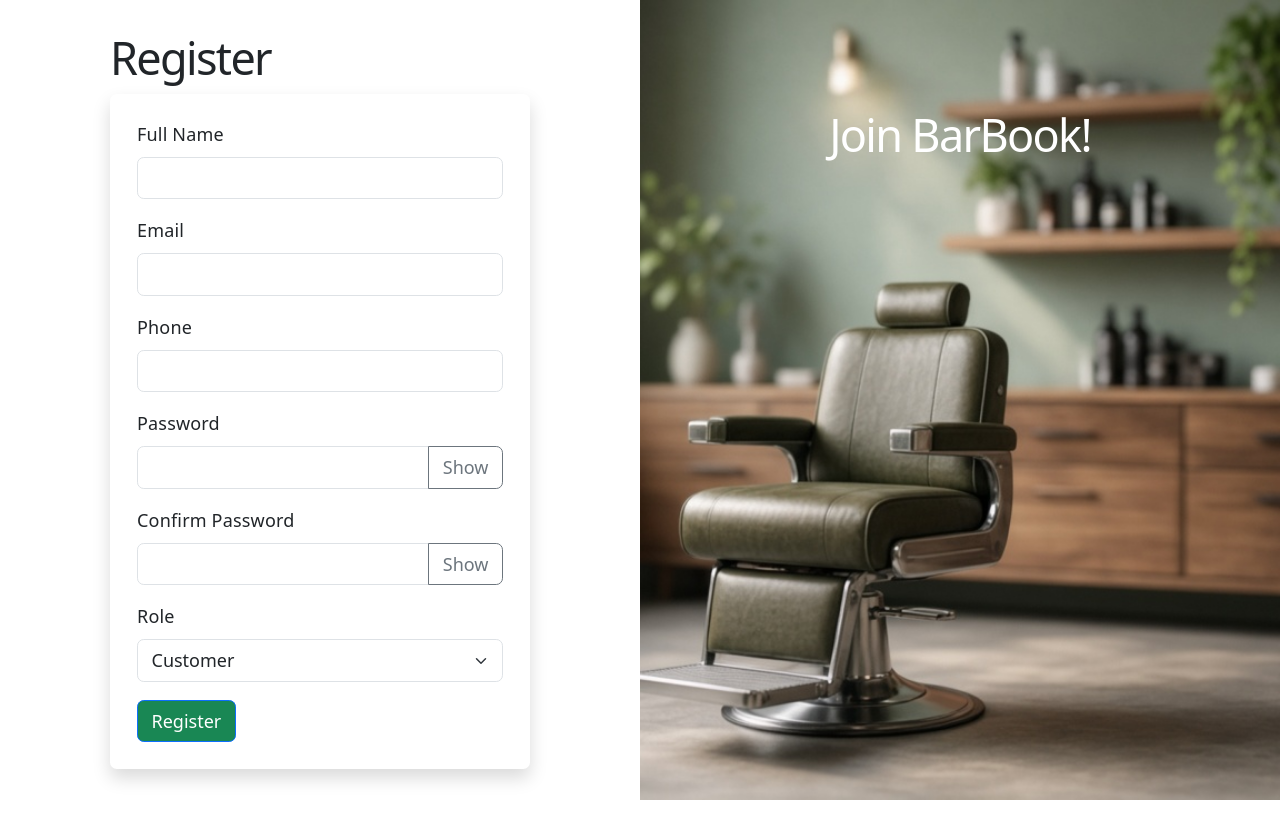
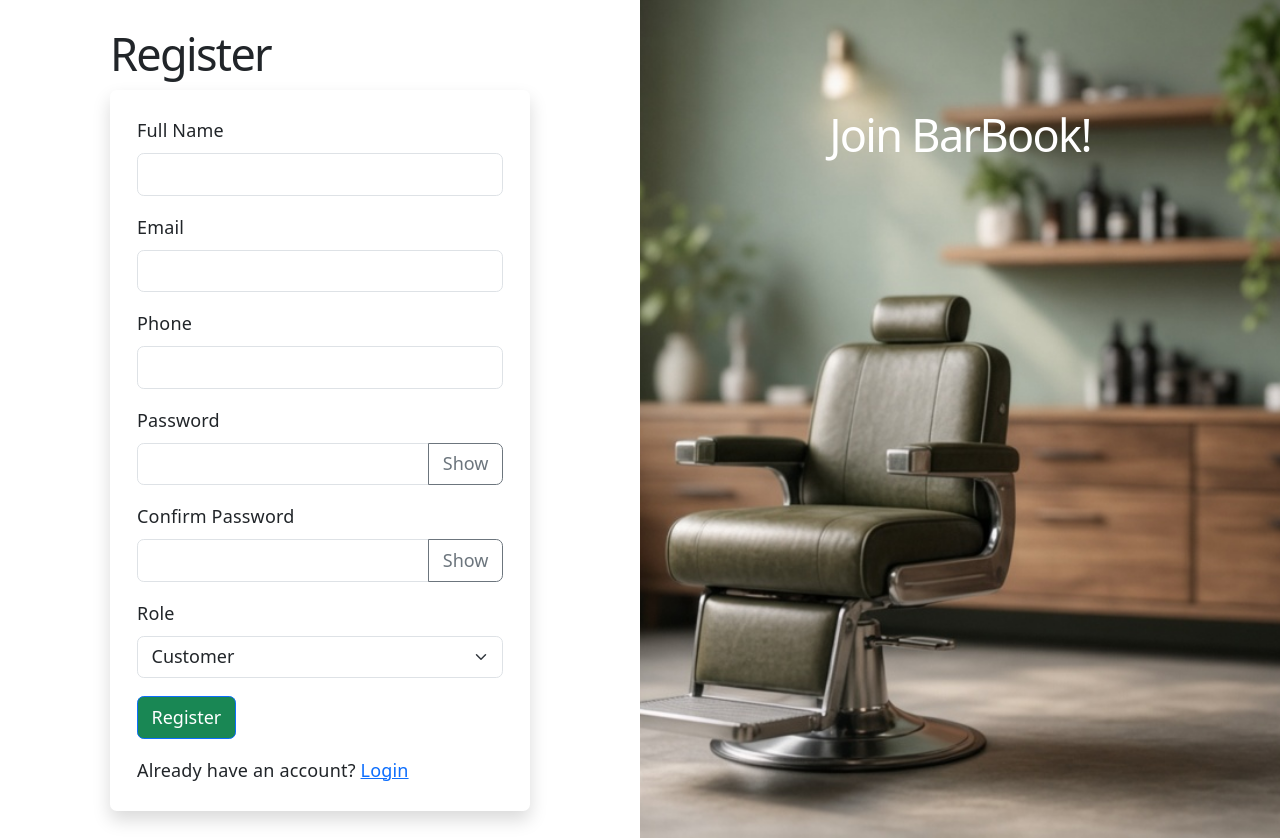
Before and after one commit to FahimFoysalEmon/booking-service, a React (Vite) app in the folder frontend/slot-booking-frontend/: page /register in a window 1280 px wide. Before the commit the page ends 800 px from the top, so only its background shows below. Built offline with nearby package versions, Linux system fonts and the light colour scheme; no server answers.

Commit message:
merging for registration page login button

```diff
--- a/frontend/slot-booking-frontend/src/pages/RegisterPage.jsx
+++ b/frontend/slot-booking-frontend/src/pages/RegisterPage.jsx
@@ -1,5 +1,5 @@
 import { useState } from "react"; //to remember the state of the form
-import { useNavigate } from "react-router-dom"; //to navigate to the home page
+import { Link, useNavigate } from "react-router-dom"; //to navigate to the home page
 import api from "../lib/api";
 import { saveToken } from "../lib/token"; //to save the token to the local storage
 import { Container, Row, Col, Card, Button, Form, Alert, Spinner, InputGroup, FormControl, FormLabel, Toast } from "react-bootstrap";
@@ -126,6 +126,11 @@
                 </Form.Group>
                 <Button className="bg-success" type="submit">Register</Button>
               </Form>
+
+              <p className="mt-3 mb-0">
+                Already have an account? <Link to="/login">Login</Link>
+              </p>
+
             </Card>
 
             <Toast autohide delay={3000} show={!!error} bg="danger" className="position-fixed top-0 end-0 m-3 text-white" onClose={() => setError("")}>
```
